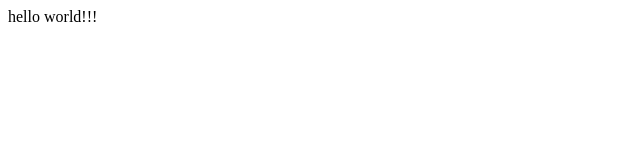
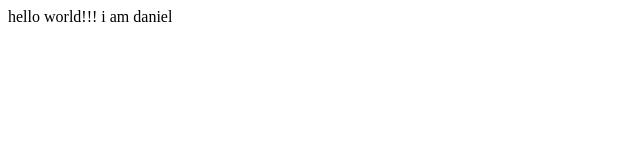
Before and after one commit to danielSuperOhh/git-master-class, a plain HTML site: page index.html in a window 1280 px wide. Shown: the full height of the page, 0-640 px from the left. Drawn offline with Linux system fonts and the light colour scheme.

Commit message:
added name

```diff
--- a/index.html
+++ b/index.html
@@ -8,5 +8,6 @@
 </head>
 <body>
     hello world!!!
+    i am daniel
 </body>
 </html>
```
